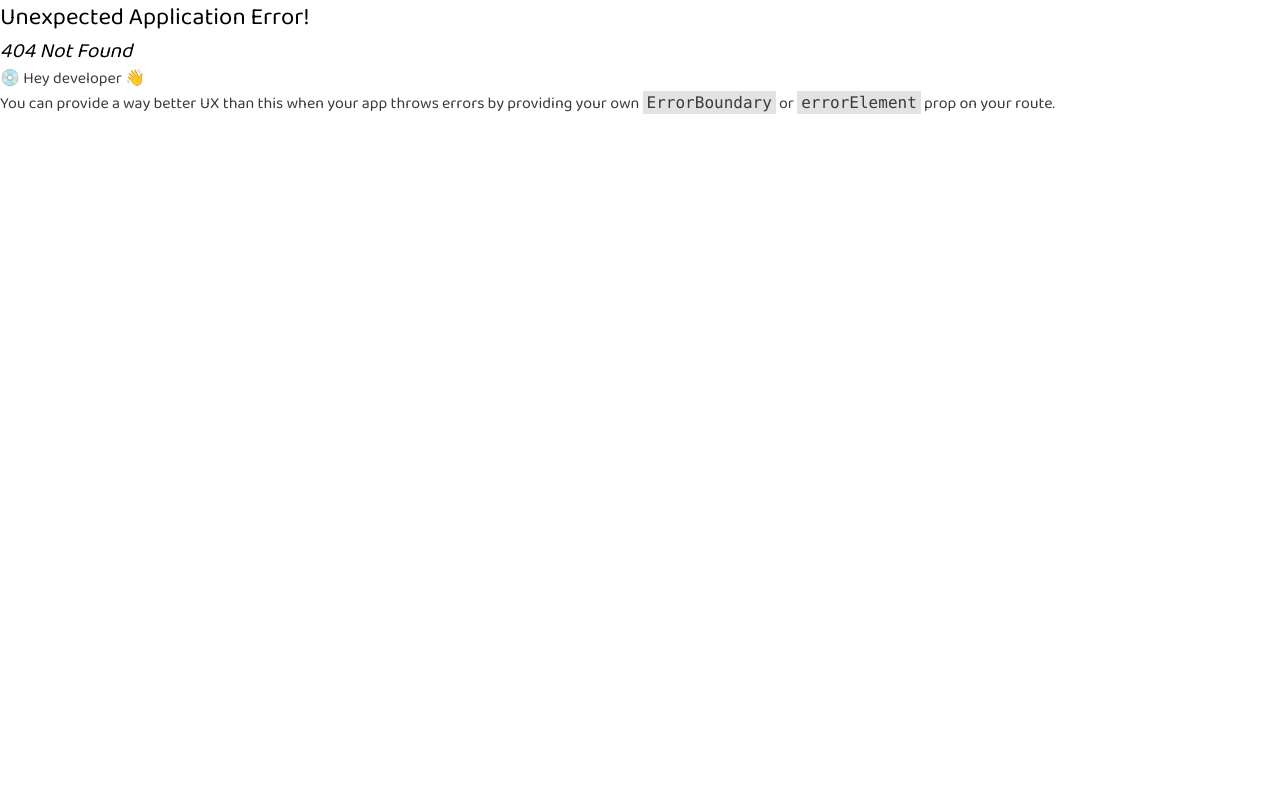
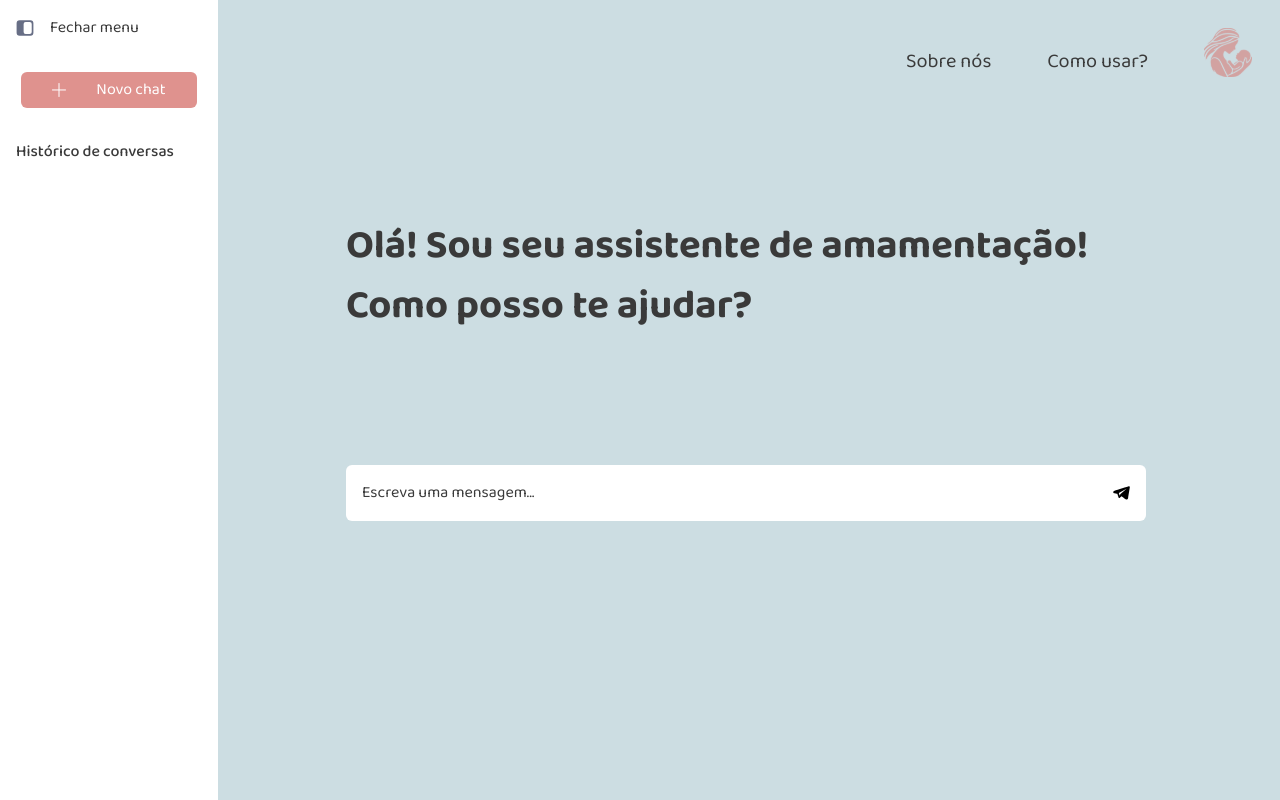
Before and after one commit to Mama-Care/frontend, a React (Vite) app: page /home in a window 1280 px wide. Before the commit this address had no page. Built offline with nearby package versions, Linux system fonts and the light colour scheme.

Commit message:
feat: create chat screen

```diff
--- /dev/null
+++ b/src/components/atoms/icons/close-menu.tsx
@@ -0,0 +1,19 @@
+import { ICloseMenuIconProps } from "@src/types/components/atoms/icons/close-menu";
+
+const CloseMenuIcon = (props: ICloseMenuIconProps) => (
+  <svg
+    xmlns="http://www.w3.org/2000/svg"
+    width={18}
+    height={16}
+    fill="none"
+    {...props}
+  >
+    <path
+      fill="#676E85"
+      fillRule="evenodd"
+      d="M3.6.364a3 3 0 0 0-3 3v9.273a3 3 0 0 0 3 3h10.8a3 3 0 0 0 3-3V3.364a3 3 0 0 0-3-3H3.6Zm6.026 1.528a2 2 0 0 0-2 2v8.218a2 2 0 0 0 2 2h4.094a2 2 0 0 0 2-2V3.892a2 2 0 0 0-2-2H9.626Z"
+      clipRule="evenodd"
+    />
+  </svg>
+);
+export default CloseMenuIcon;
--- /dev/null
+++ b/src/components/atoms/icons/plus.tsx
@@ -0,0 +1,19 @@
+import { IPlusIconProps } from "@src/types/components/atoms/icons/plus";
+
+const PlusIcon = (props: IPlusIconProps) => (
+  <svg
+    xmlns="http://www.w3.org/2000/svg"
+    width={14}
+    height={14}
+    fill="none"
+    {...props}
+  >
+    <path
+      stroke="#fff"
+      strokeLinecap="round"
+      strokeLinejoin="round"
+      d="M7 .5v13M.5 6.96h13"
+    />
+  </svg>
+)
+export default PlusIcon;
--- /dev/null
+++ b/src/components/atoms/icons/send-message.tsx
@@ -0,0 +1,17 @@
+import { ISendMessageProps } from "@src/types/components/atoms/icons/send-message";
+
+const SendMessageIcon = (props: ISendMessageProps) => (
+  <svg
+    xmlns="http://www.w3.org/2000/svg"
+    width={17}
+    height={14}
+    fill="none"
+    {...props}
+  >
+    <path
+      fill="#000"
+      d="M1.063 4.885c-.542.228-.878.633-.883 1.206-.004.401.267.94.809 1.16.223.09 3.358.512 3.358.512s.83 2.622 1.128 3.544c.087.267.136.398.326.572.322.295.867.202 1.103-.034.624-.625 1.609-1.59 1.609-1.59l.415.338s1.842 1.47 2.848 2.16c.593.408 1.005.833 1.672.836.34.001.885-.168 1.245-.58.238-.273.39-.709.45-1.1.134-.887 1.71-10.484 1.703-10.82a.844.844 0 0 0-.836-.834c-.235.003-.429.071-.86.203-3.338 1.02-13.866 4.335-14.087 4.427Zm12.45-2.13s-4.398 3.829-6.156 5.59c-.563.565-.603 1.533-.603 1.533L5.846 6.97l7.667-4.216Z"
+    />
+  </svg>
+)
+export default SendMessageIcon;
--- a/src/components/organisms/header/header.tsx
+++ b/src/components/organisms/header/header.tsx
@@ -4,20 +4,34 @@ import LogoIcon from "@src/components/atoms/icons/logo";
 import Typography from "@src/components/atoms/typography/typography";
 import RenderCondition from "@src/components/no-visual/render-condition";
 import { IHeaderProps } from "@src/types/components/organisms/header";
+import { twMerge } from "tailwind-merge";
 
-const Header = ({ showButtons }: IHeaderProps) => {
+const Header = ({ showButtons, className, rightContent }: IHeaderProps) => {
   return (
-    <header className='flex w-screen p-7'>
+    <header className='flex p-7 bg-primary-main'>
       <nav className='w-full'>
         <Flex as='article' className='flex w-full justify-between'>
-          <Flex as='article' className='flex w-2/3 sm:gap-4 lg:gap-14'>
-            <LogoIcon />
-            <Typography className='text-[1.25rem]' as='span' weight='regular'>
+          <Flex as='article' className={twMerge('flex w-2/3 sm:gap-4 lg:gap-14', className)}>
+            <RenderCondition condition={!rightContent}>
+              <LogoIcon />
+            </RenderCondition>
+            <Typography
+              className='text-[1.25rem] cursor-pointer hover:bg-secondary-main hover:text-[#fff] hover:px-2 transition-all duration-300 ease-in-out rounded-md'
+              as='span'
+              weight='regular'
+            >
               Sobre nós
             </Typography>
-            <Typography className='text-[1.25rem]' as='span' weight='regular'>
+            <Typography
+              className='text-[1.25rem] cursor-pointer hover:bg-secondary-main hover:text-[#fff] hover:px-2 transition-all duration-300 ease-in-out rounded-md'
+              as='span'
+              weight='regular'
+            >
               Como usar?
             </Typography>
+            <RenderCondition condition={rightContent}>
+              <LogoIcon />
+            </RenderCondition>
           </Flex>
           <RenderCondition condition={showButtons}>
             <article className='flex justify-around gap-3'>
--- a/src/components/pages/home/home.tsx
+++ b/src/components/pages/home/home.tsx
@@ -1,14 +1,57 @@
+import Button from "@src/components/atoms/button/button";
 import Flex from "@src/components/atoms/flex/flex";
+import CloseMenuIcon from "@src/components/atoms/icons/close-menu";
+import PlusIcon from "@src/components/atoms/icons/plus";
+import SendMessageIcon from "@src/components/atoms/icons/send-message";
+import Typography from "@src/components/atoms/typography/typography";
+import Header from "@src/components/organisms/header/header";
 
 const Home = () => {
+
   return (
-    <main>
-      <Flex classNameProps='p-4'>
-        <h1>ESSE É UM TESTE DE TITULO</h1>
-        <h2>ESSE É UM H2</h2>
-        <p>Eu sou um paragrafo</p>
+    <Flex as='main' className='flex w-full h-screen'>
+      <Flex as='section' className='w-[16rem] flex-col h-full bg-[#fff] p-4 gap-8'>
+        <Flex as='article' className='flex items-center w-full gap-4'>
+          <CloseMenuIcon />
+          <Typography as='span' weight='regular' className='text-md'>
+            Fechar menu
+          </Typography>
+        </Flex>
+        <Flex as='article' className='items-center justify-center'>
+          <Button className='bg-secondary-main w-[11rem] h-[2.25rem] rounded-md flex items-center justify-around p-4' onClick={() => {}}>
+            <PlusIcon />
+            <Typography as='span' weight='regular' className='text-[#FFF]'>
+              Novo chat
+            </Typography>
+          </Button>
+        </Flex>
+        <Flex as='article'>
+          <Typography as='span' weight='medium'>
+            Histórico de conversas
+          </Typography>
+        </Flex>
       </Flex>
-    </main>
+      <Flex as='section' className='flex flex-col w-full bg-primary-main'>
+        <Header rightContent showButtons={false} className='flex items-end justify-end w-full' />
+        <Flex as='section' className='flex flex-col px-32 py-28 gap-32'>
+          <Typography as='h1' weight='bold' className='text-[2.5rem]'>
+            Olá! Sou seu assistente de amamentação!<br />
+            Como posso te ajudar?
+          </Typography>
+          {/* TODO: Trocar pelo input */}
+          <Flex as='article' className='bg-[#fff] w-[50rem] rounded-md p-4 flex justify-between'>
+            <Typography as='span' weight='regular' >
+              Escreva uma mensagem...
+            </Typography>
+            <Flex as='article' className='flex items-center'>
+              <Button className='cursor-pointer' onClick={() => {}}>
+                <SendMessageIcon />
+              </Button>
+            </Flex>
+          </Flex>
+        </Flex>
+      </Flex>
+    </Flex>
   );
 }
 
--- a/src/components/pages/landing-page/landing-page.tsx
+++ b/src/components/pages/landing-page/landing-page.tsx
@@ -10,9 +10,9 @@ const LandingPage = () => {
   const isDesktop = useMediaQuery('(min-width: 1024px)');
 
   return (
-    <Flex as='main' className='flex max-w-min w-full h-screen flex-col bg-primary-main'>
-      <Header showButtons />
-
+    <>
+      <Header showButtons rightContent={false} />
+      <Flex as='main' className='flex w-full h-screen flex-col bg-primary-main'>
         <Flex as='section' className='w-full'>
           <Flex as='article' className='w-full flex flex-col p-4'>
             <RenderCondition condition={isDesktop}>
@@ -77,6 +77,7 @@ const LandingPage = () => {
           </Flex>
         </Flex>
       </Flex>
+    </>
   );
 };
 
--- /dev/null
+++ b/src/types/components/atoms/icons/close-menu.d.ts
@@ -0,0 +1 @@
+export interface ICloseMenuIconProps {}
--- /dev/null
+++ b/src/types/components/atoms/icons/plus.d.ts
@@ -0,0 +1 @@
+export interface IPlusIconProps {}
--- /dev/null
+++ b/src/types/components/atoms/icons/send-message.d.ts
@@ -0,0 +1 @@
+export interface ISendMessageProps {}
--- a/src/types/components/organisms/header.d.ts
+++ b/src/types/components/organisms/header.d.ts
@@ -1,3 +1,7 @@
+import { ReactNode } from 'react';
+
 export interface IHeaderProps {
   showButtons: boolean;
+  className?: string;
+  rightContent: boolean;
 }
```
Also changed, not shown: src/main.tsx (+6 -1 lines). Lines whose indentation alone changed are shown as unchanged.
